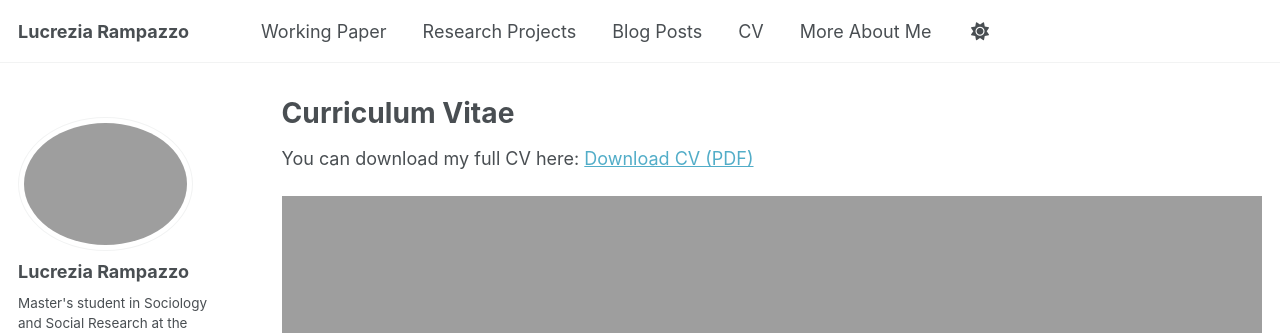
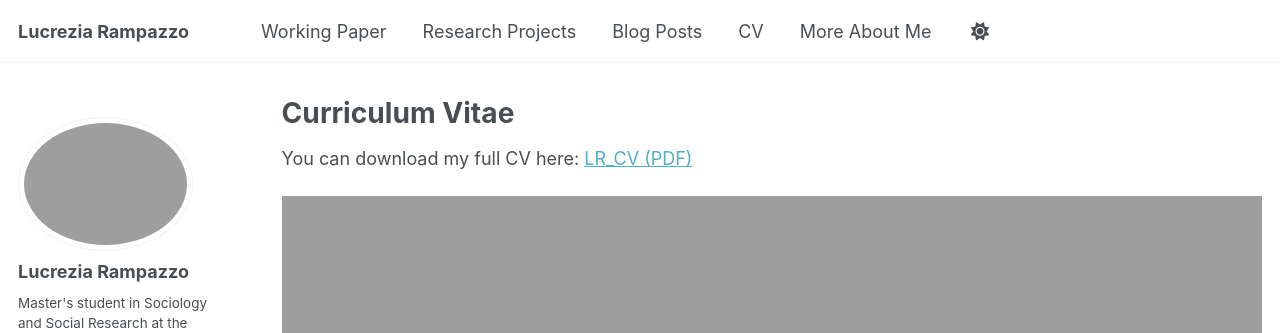
Before and after one commit to LucreziaRampazzo/lucreziarampazzo.github.io, a Jekyll site: the page built from _pages/cv.md, in a window 1280 px wide and 1393 px high. Shown: the top 333 px of the window. Built offline with Jekyll 4.4.1, drawn with Linux system fonts in a browser that asks for light colours; a script that is not in the unit is left out.

Commit message:
Update cv.md

```diff
--- a/_pages/cv.md
+++ b/_pages/cv.md
@@ -9,7 +9,7 @@ redirect_from:
 
 {% include base_path %}
 
-You can download my full CV here: [Download CV (PDF)]({{ base_path }}/files/CV_Lucrezia_Rampazzo.pdf)
+You can download my full CV here: [LR_CV (PDF)]({{ base_path }}/files/_oct2025.pdf.pdf)
 
 <iframe src="{{ base_path }}/files/LR_cv _oct2025.pdf" width="100%" height="800px" style="border: none;">
 </iframe>
```
